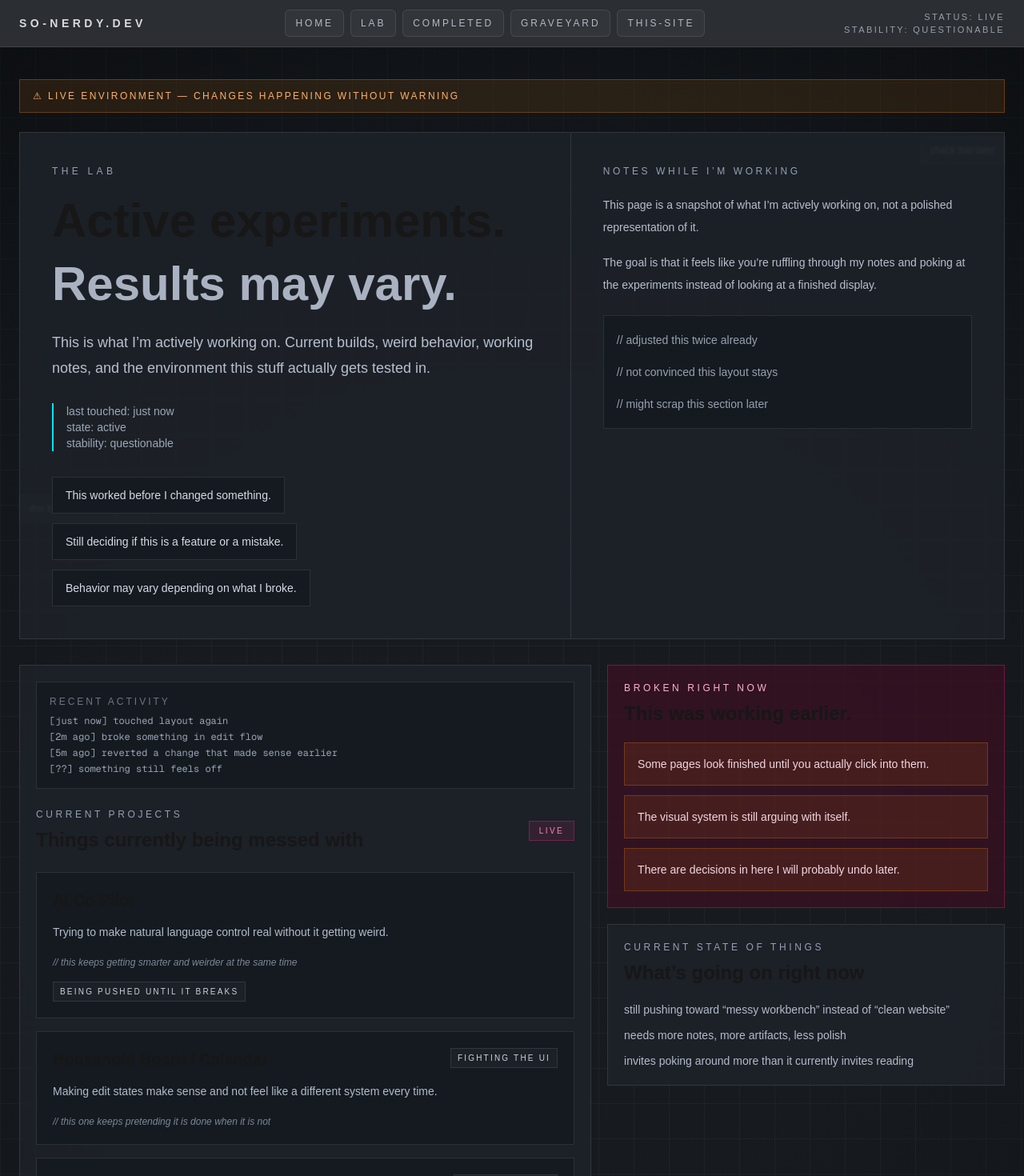
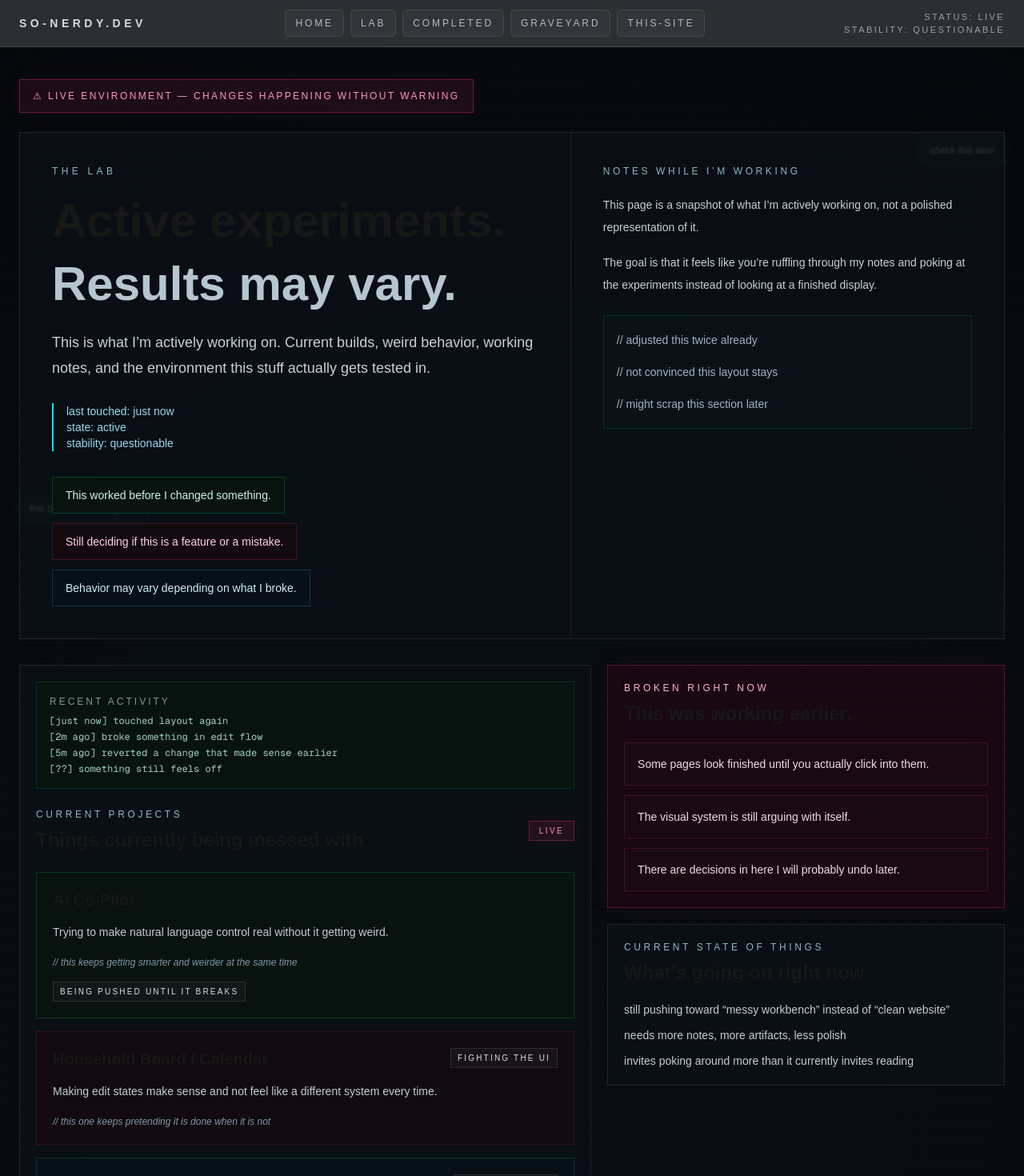
Before and after one commit to SoNerdyitHurts/so-nerdy, a Next.js app: page /lab in a window 1280 px wide. Shown: the top 1470 px of the page at 80% size. Built offline with nearby package versions, Linux system fonts and the light colour scheme.

Commit message:
updaetd from jounral layout to systems layout

```diff
--- a/src/app/lab/page.tsx
+++ b/src/app/lab/page.tsx
@@ -66,91 +66,96 @@ const recentActivity = [
 export default function LabPage() {
   return (
     <main className="relative min-h-screen overflow-hidden px-4 py-8 md:px-6 md:py-10">
-      {/* hybrid surface background */}
+      {/* energized system surface */}
       <div className="pointer-events-none absolute inset-0 -z-10 overflow-hidden">
-        {/* base surface */}
-        <div className="absolute inset-0 bg-[#171b20]" />
+        {/* base surface: cool, alive, not black void */}
+        <div className="absolute inset-0 bg-[#070b12]" />
 
-        {/* softened grid */}
+        {/* energy bleed */}
         <div
-          className="absolute inset-0 opacity-[0.045]"
-          style={{
-            backgroundImage: `
-              linear-gradient(to right, rgba(255,255,255,0.8) 1px, transparent 1px),
-              linear-gradient(to bottom, rgba(255,255,255,0.8) 1px, transparent 1px)
-            `,
-            backgroundSize: "44px 44px",
-          }}
-        />
-
-        {/* irregular lighting so it stops feeling perfectly digital */}
-        <div
-          className="absolute inset-0 opacity-90"
+          className="absolute inset-0 opacity-100"
           style={{
             background: `
-              radial-gradient(circle at 18% 22%, rgba(65, 78, 97, 0.22), transparent 0 26%),
-              radial-gradient(circle at 76% 16%, rgba(35, 79, 96, 0.16), transparent 0 22%),
-              radial-gradient(circle at 64% 68%, rgba(68, 51, 34, 0.10), transparent 0 24%),
-              radial-gradient(circle at 12% 82%, rgba(95, 58, 36, 0.08), transparent 0 18%)
+              radial-gradient(circle at 14% 18%, rgba(0,255,156,0.10), transparent 0 24%),
+              radial-gradient(circle at 82% 16%, rgba(255,46,136,0.11), transparent 0 22%),
+              radial-gradient(circle at 65% 70%, rgba(0,229,255,0.10), transparent 0 20%),
+              radial-gradient(circle at 18% 82%, rgba(157,78,221,0.10), transparent 0 18%)
             `,
           }}
         />
 
-        {/* subtle grain / paper-ish surface */}
+        {/* subtle horizontal system bands */}
         <div
-          className="absolute inset-0 opacity-[0.06]"
+          className="absolute inset-0 opacity-[0.09]"
           style={{
-            backgroundImage: `
-              radial-gradient(rgba(255,255,255,0.9) 0.6px, transparent 0.8px),
-              radial-gradient(rgba(255,255,255,0.35) 0.5px, transparent 0.7px)
-            `,
-            backgroundSize: "7px 7px, 11px 11px",
-            backgroundPosition: "0 0, 3px 4px",
-            mixBlendMode: "soft-light",
+            backgroundImage:
+              "linear-gradient(to bottom, rgba(255,255,255,0.22) 1px, transparent 1px)",
+            backgroundSize: "100% 24px",
           }}
         />
 
-        {/* vignette */}
+        {/* faint vertical segmentation, not a neat grid */}
+        <div
+          className="absolute inset-0 opacity-[0.05]"
+          style={{
+            backgroundImage:
+              "linear-gradient(to right, rgba(255,255,255,0.18) 1px, transparent 1px)",
+            backgroundSize: "72px 100%",
+          }}
+        />
+
+        {/* signal haze */}
+        <div
+          className="absolute inset-0 opacity-[0.16]"
+          style={{
+            background:
+              "linear-gradient(180deg, rgba(0,255,156,0.02) 0%, rgba(0,0,0,0) 28%, rgba(255,46,136,0.02) 62%, rgba(0,229,255,0.03) 100%)",
+          }}
+        />
+
+        {/* edge falloff */}
         <div
           className="absolute inset-0"
           style={{
             background:
-              "radial-gradient(circle at center, transparent 38%, rgba(7,9,12,0.28) 72%, rgba(4,5,7,0.55) 100%)",
+              "radial-gradient(circle at center, transparent 42%, rgba(4,6,10,0.26) 72%, rgba(2,3,5,0.52) 100%)",
           }}
         />
       </div>
 
-      <div className="mb-6 border border-[#FF8A00]/30 bg-[#FF8A00]/10 px-4 py-3 text-xs uppercase tracking-[0.2em] text-[#FFB067]">
+      {/* persistent environment warning */}
+      <div className="mb-6 inline-block border border-[#ff2e88]/35 bg-[#ff2e88]/10 px-4 py-3 text-xs uppercase tracking-[0.2em] text-[#ff93c3] shadow-[0_0_24px_rgba(255,46,136,0.08)]">
         ⚠ live environment — changes happening without warning
       </div>
 
-      <div className="pointer-events-none absolute right-6 top-28 border border-white/10 bg-[#20262D]/90 px-3 py-2 text-xs text-[#9AA3B5] shadow-[0_0_0_1px_rgba(255,255,255,0.02)]">
+      {/* floating system notes */}
+      <div className="pointer-events-none absolute right-6 top-28 border border-[#00e5ff]/20 bg-[#0c121b]/90 px-3 py-2 text-xs text-[#9fdff1] shadow-[0_0_20px_rgba(0,229,255,0.06)]">
         check this later
       </div>
 
-      <div className="pointer-events-none absolute left-6 top-[35rem] border border-white/10 bg-[#20262D]/90 px-3 py-2 text-xs text-[#9AA3B5] shadow-[0_0_0_1px_rgba(255,255,255,0.02)]">
+      <div className="pointer-events-none absolute left-6 top-[35rem] border border-[#00ff9c]/20 bg-[#0b1415]/90 px-3 py-2 text-xs text-[#a5f4d0] shadow-[0_0_20px_rgba(0,255,156,0.06)]">
         this broke something else
       </div>
 
-      <section className="mx-auto max-w-7xl border border-white/10 bg-[#1D2229]/90 backdrop-blur-[1px]">
+      <section className="mx-auto max-w-7xl border border-white/10 bg-[#0b1017]/82 backdrop-blur-[1px]">
         <div className="grid gap-0 lg:grid-cols-[1.12fr_0.88fr]">
           <div className="border-b border-white/10 p-6 md:p-10 lg:border-b-0 lg:border-r">
-            <p className="text-xs uppercase tracking-[0.36em] text-[#96A0B3]">
+            <p className="text-xs uppercase tracking-[0.36em] text-[#8bb7c7]">
               The Lab
             </p>
 
             <h1 className="mt-4 max-w-4xl text-4xl font-semibold leading-tight md:text-6xl">
               Active experiments.
-              <span className="mt-1 block text-[#AAB2C2]">Results may vary.</span>
+              <span className="mt-1 block text-[#b6c6d1]">Results may vary.</span>
             </h1>
 
-            <p className="mt-5 max-w-2xl text-lg leading-8 text-[#B8BFCD]">
+            <p className="mt-5 max-w-2xl text-lg leading-8 text-[#c5d0d8]">
               This is what I’m actively working on. Current builds, weird
               behavior, working notes, and the environment this stuff actually
               gets tested in.
             </p>
 
-            <div className="mt-7 border-l-2 border-[#00E5FF] pl-4 text-sm text-[#9EA7B8]">
+            <div className="mt-7 border-l-2 border-[#00e5ff] pl-4 text-sm text-[#97d7e9]">
               last touched: just now
               <br />
               state: active
@@ -159,10 +164,16 @@ export default function LabPage() {
             </div>
 
             <div className="mt-8 flex flex-wrap gap-3">
-              {labNotes.map((note) => (
+              {labNotes.map((note, index) => (
                 <div
                   key={note}
-                  className="border border-white/10 bg-[#151A1F]/95 px-4 py-3 text-sm text-[#D5DBE6]"
+                  className={`border px-4 py-3 text-sm ${
+                    index === 0
+                      ? "border-[#00ff9c]/20 bg-[#09130f]/88 text-[#c7f8df]"
+                      : index === 1
+                        ? "border-[#ff2e88]/20 bg-[#150a11]/88 text-[#ffd0e5]"
+                        : "border-[#00e5ff]/20 bg-[#091118]/88 text-[#caeef7]"
+                  }`}
                 >
                   {note}
                 </div>
@@ -171,11 +182,11 @@ export default function LabPage() {
           </div>
 
           <div className="p-6 md:p-10">
-            <p className="text-xs uppercase tracking-[0.3em] text-[#96A0B3]">
+            <p className="text-xs uppercase tracking-[0.3em] text-[#8bb7c7]">
               Notes while I’m working
             </p>
 
-            <div className="mt-5 space-y-4 text-sm leading-7 text-[#B8BFCD]">
+            <div className="mt-5 space-y-4 text-sm leading-7 text-[#c5d0d8]">
               <p>
                 This page is a snapshot of what I’m actively working on, not a
                 polished representation of it.
@@ -187,7 +198,7 @@ export default function LabPage() {
                 display.
               </p>
 
-              <div className="mt-6 space-y-3 border border-white/10 bg-[#151A1F]/95 p-4 text-[#98A0B0]">
+              <div className="mt-6 space-y-3 border border-[#00e5ff]/14 bg-[#0a1218]/90 p-4 text-[#9fb2c0]">
                 {benchNotes.map((note) => (
                   <div key={note}>{note}</div>
                 ))}
@@ -198,9 +209,9 @@ export default function LabPage() {
       </section>
 
       <section className="mx-auto mt-8 grid max-w-7xl gap-5 lg:grid-cols-[1.18fr_0.82fr]">
-        <div className="border border-white/10 bg-[#1D2229]/90 p-5 backdrop-blur-[1px]">
-          <div className="mb-6 border border-white/10 bg-[#151A1F]/95 p-4 text-xs text-[#9AA3B5]">
-            <div className="mb-2 uppercase tracking-[0.25em] text-[#6F7686]">
+        <div className="border border-white/10 bg-[#0b1017]/82 p-5 backdrop-blur-[1px]">
+          <div className="mb-6 border border-[#00ff9c]/14 bg-[#09130f]/88 p-4 text-xs text-[#9fd2ba]">
+            <div className="mb-2 uppercase tracking-[0.25em] text-[#72a289]">
               recent activity
             </div>
 
@@ -213,7 +224,7 @@ export default function LabPage() {
 
           <div className="mb-6 flex items-center justify-between gap-4">
             <div>
-              <p className="text-xs uppercase tracking-[0.3em] text-[#96A0B3]">
+              <p className="text-xs uppercase tracking-[0.3em] text-[#8bb7c7]">
                 Current Projects
               </p>
 
@@ -222,31 +233,37 @@ export default function LabPage() {
               </h2>
             </div>
 
-            <div className="border border-[#FF2E88]/30 bg-[#FF2E88]/10 px-3 py-1 text-[10px] uppercase tracking-[0.24em] text-[#FF83BC]">
+            <div className="border border-[#ff2e88]/30 bg-[#ff2e88]/10 px-3 py-1 text-[10px] uppercase tracking-[0.24em] text-[#ff8fbe] shadow-[0_0_20px_rgba(255,46,136,0.08)]">
               live
             </div>
           </div>
 
           <div className="space-y-4">
-            {activeProjects.map((project) => (
+            {activeProjects.map((project, index) => (
               <div
                 key={project.name}
-                className="border border-white/10 bg-[#151A1F]/95 p-5 transition hover:border-[#7A5CFF]/40 hover:bg-[#181E24]"
+                className={`border p-5 transition ${
+                  index === 0
+                    ? "border-[#00ff9c]/16 bg-[#09130f]/88 hover:border-[#00ff9c]/30 hover:bg-[#0b1712]"
+                    : index === 1
+                      ? "border-[#ff2e88]/16 bg-[#140a11]/88 hover:border-[#ff2e88]/30 hover:bg-[#170b13]"
+                      : "border-[#00e5ff]/16 bg-[#091118]/88 hover:border-[#00e5ff]/30 hover:bg-[#0b141b]"
+                }`}
               >
                 <div className="flex flex-wrap items-start justify-between gap-4">
                   <div>
                     <h3 className="text-xl font-semibold">{project.name}</h3>
 
-                    <p className="mt-3 max-w-2xl text-sm leading-7 text-[#B3BBCB]">
+                    <p className="mt-3 max-w-2xl text-sm leading-7 text-[#c1ccd4]">
                       {project.note}
                     </p>
 
-                    <div className="mt-4 text-xs italic text-[#7E8698]">
+                    <div className="mt-4 text-xs italic text-[#7e98a8]">
                       {project.comment}
                     </div>
                   </div>
 
-                  <span className="border border-white/10 bg-white/[0.03] px-2 py-1 text-[10px] uppercase tracking-[0.22em] text-[#CCD3E0]">
+                  <span className="border border-white/10 bg-white/[0.03] px-2 py-1 text-[10px] uppercase tracking-[0.22em] text-[#d6e0e8]">
                     {project.status}
                   </span>
                 </div>
@@ -256,8 +273,8 @@ export default function LabPage() {
         </div>
 
         <div className="space-y-5">
-          <div className="border border-[#FF2E88]/30 bg-[rgba(72,12,36,0.55)] p-5 backdrop-blur-[1px]">
-            <p className="text-xs uppercase tracking-[0.3em] text-[#FFB0D1]">
+          <div className="border border-[#ff2e88]/28 bg-[rgba(32,8,20,0.76)] p-5 backdrop-blur-[1px] shadow-[0_0_30px_rgba(255,46,136,0.05)]">
+            <p className="text-xs uppercase tracking-[0.3em] text-[#ffb1d3]">
               Broken Right Now
             </p>
 
@@ -265,11 +282,11 @@ export default function LabPage() {
               This was working earlier.
             </h2>
 
-            <ul className="mt-5 space-y-3 text-sm text-[#F0D7E2]">
+            <ul className="mt-5 space-y-3 text-sm text-[#f2d8e4]">
               {brokenRightNow.map((item) => (
                 <li
                   key={item}
-                  className="border border-[#FF8A00]/25 bg-[#FF8A00]/10 p-4"
+                  className="border border-[#ff2e88]/18 bg-[#190b13]/70 p-4"
                 >
                   {item}
                 </li>
@@ -277,8 +294,8 @@ export default function LabPage() {
             </ul>
           </div>
 
-          <div className="border border-white/10 bg-[#1D2229]/90 p-5 backdrop-blur-[1px]">
-            <p className="text-xs uppercase tracking-[0.3em] text-[#96A0B3]">
+          <div className="border border-white/10 bg-[#0b1017]/82 p-5 backdrop-blur-[1px]">
+            <p className="text-xs uppercase tracking-[0.3em] text-[#8bb7c7]">
               Current state of things
             </p>
 
@@ -286,7 +303,7 @@ export default function LabPage() {
               What’s going on right now
             </h2>
 
-            <div className="mt-5 space-y-3 text-sm text-[#B3BBCB]">
+            <div className="mt-5 space-y-3 text-sm text-[#c1ccd4]">
               <div>
                 still pushing toward “messy workbench” instead of “clean website”
               </div>
@@ -299,31 +316,37 @@ export default function LabPage() {
         </div>
       </section>
 
-      <section className="mx-auto mt-8 max-w-7xl border border-white/10 bg-[#1D2229]/90 p-6 md:p-8 backdrop-blur-[1px]">
+      <section className="mx-auto mt-8 max-w-7xl border border-white/10 bg-[#0b1017]/82 p-6 md:p-8 backdrop-blur-[1px]">
         <div className="mb-8">
-          <p className="text-xs uppercase tracking-[0.3em] text-[#96A0B3]">
+          <p className="text-xs uppercase tracking-[0.3em] text-[#8bb7c7]">
             Testing Ground
           </p>
 
           <h2 className="mt-2 text-3xl font-semibold">Current environment</h2>
 
-          <p className="mt-3 max-w-3xl text-sm leading-7 text-[#B3BBCB]">
+          <p className="mt-3 max-w-3xl text-sm leading-7 text-[#c1ccd4]">
             Not a full spec dump. Just the parts that actually matter to how
             this stuff gets built, tested, and occasionally abused.
           </p>
         </div>
 
         <div className="grid gap-4 md:grid-cols-2 xl:grid-cols-3">
-          {testingGround.map((item) => (
+          {testingGround.map((item, index) => (
             <div
               key={item.label}
-              className="border border-white/10 bg-[#151A1F]/95 p-5"
+              className={`border p-5 ${
+                index % 3 === 0
+                  ? "border-[#00ff9c]/14 bg-[#09130f]/88"
+                  : index % 3 === 1
+                    ? "border-[#00e5ff]/14 bg-[#091118]/88"
+                    : "border-[#9d4edd]/14 bg-[#100b16]/88"
+              }`}
             >
-              <p className="text-xs uppercase tracking-[0.25em] text-[#8F98AA]">
+              <p className="text-xs uppercase tracking-[0.25em] text-[#8fa6b4]">
                 {item.label}
               </p>
 
-              <p className="mt-3 text-base font-medium text-[#ECEFF4]">
+              <p className="mt-3 text-base font-medium text-[#edf4f7]">
                 {item.value}
               </p>
             </div>
```
